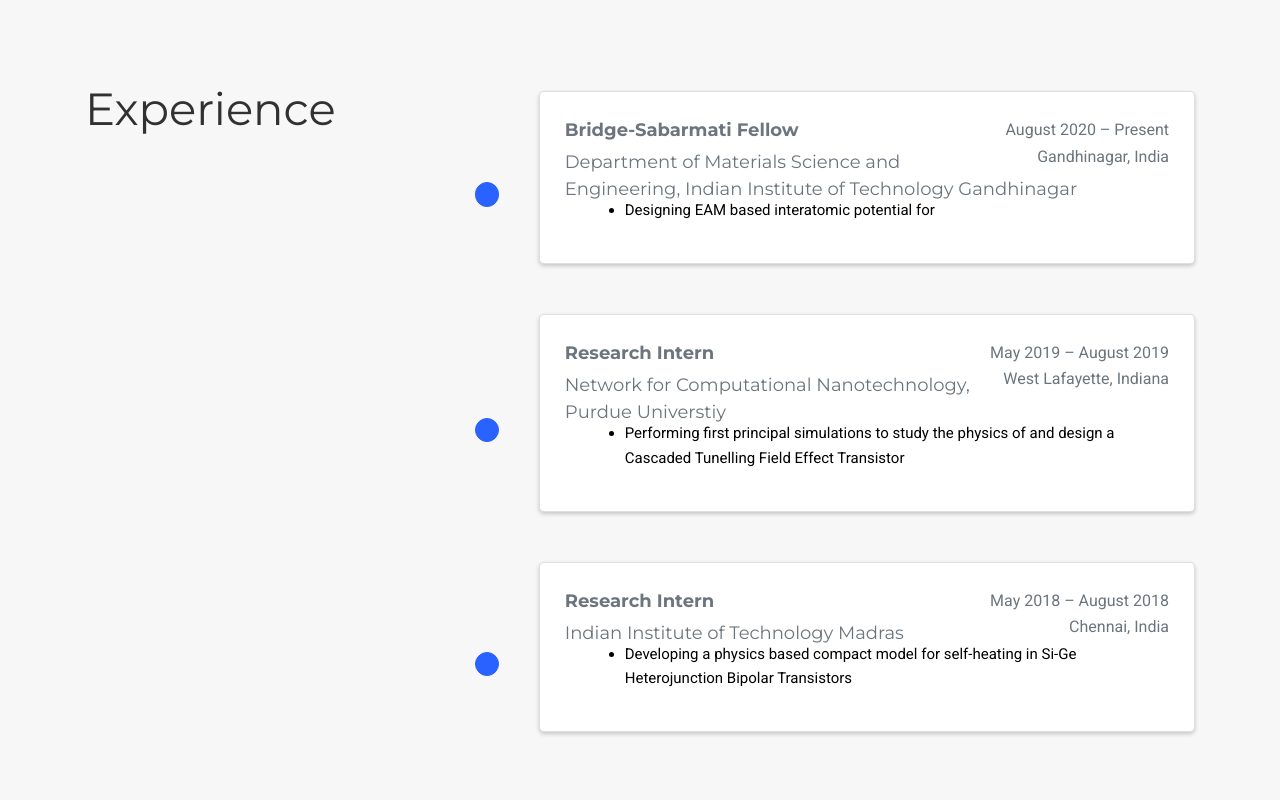
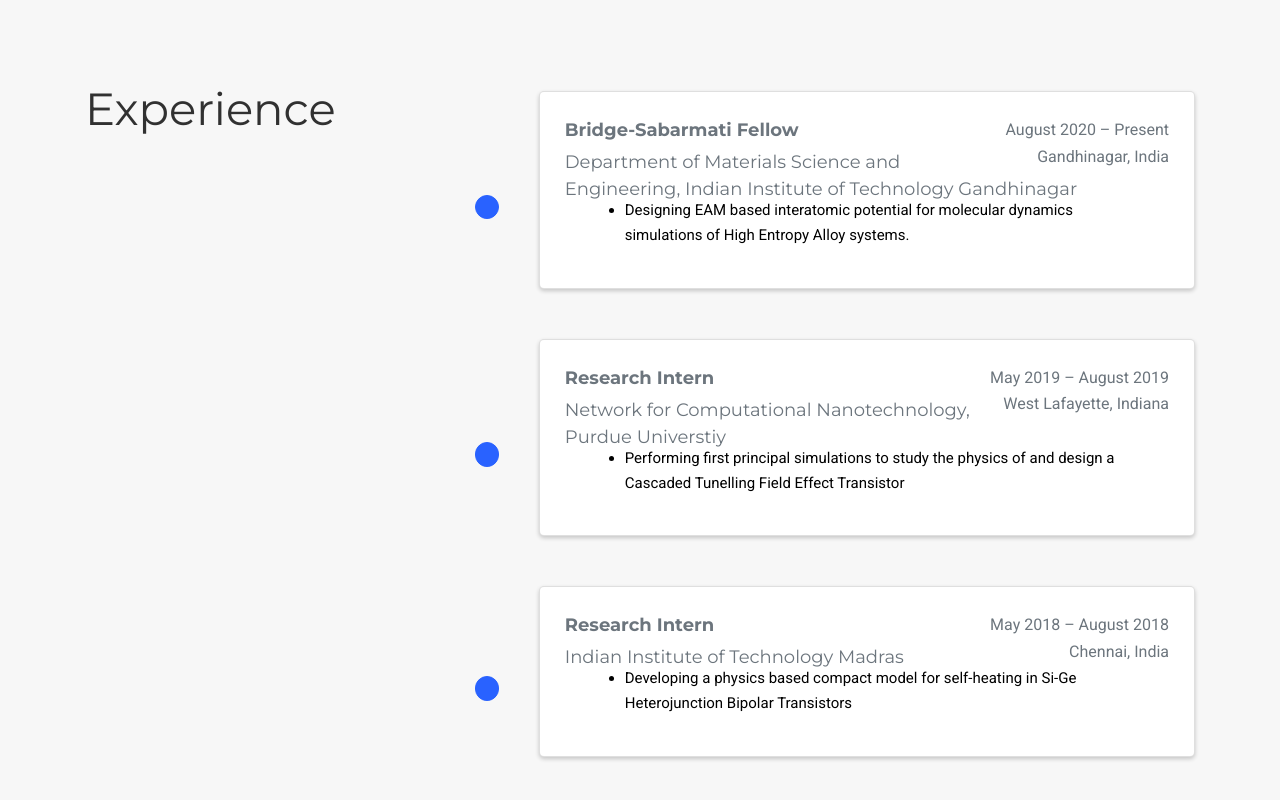
Before and after one commit to krishnansiddharth/krishnansiddharth.github.io, a plain HTML site: page index.html in a window 1280 px wide. Shown: the part 936-1736 px from the top of the page. Drawn offline with nearby package versions, Linux system fonts and the light colour scheme; some icons are missing.

Commit message:
Update index.html

```diff
--- a/index.html
+++ b/index.html
@@ -349,7 +349,7 @@
             <h4 class="card-title exp-title text-muted mt-0 mb-1">Bridge-Sabarmati Fellow</h4>
             <h4 class="card-title exp-company text-muted my-0">Department of Materials Science and Engineering, Indian Institute of Technology Gandhinagar</h4>
             <div class="card-text"><ul>
-<li>Designing EAM based interatomic potential for
+<li>Designing EAM based interatomic potential for molecular dynamics simulations of High Entropy Alloy systems.
 <br /></li>
 </ul>
 </div>
```
